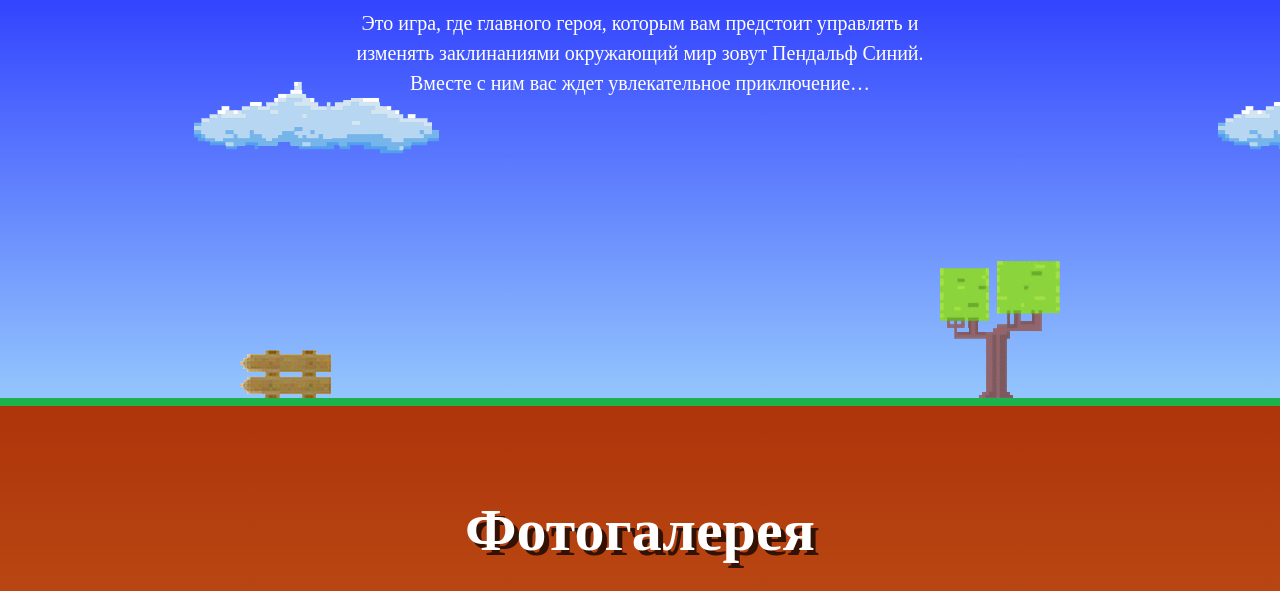
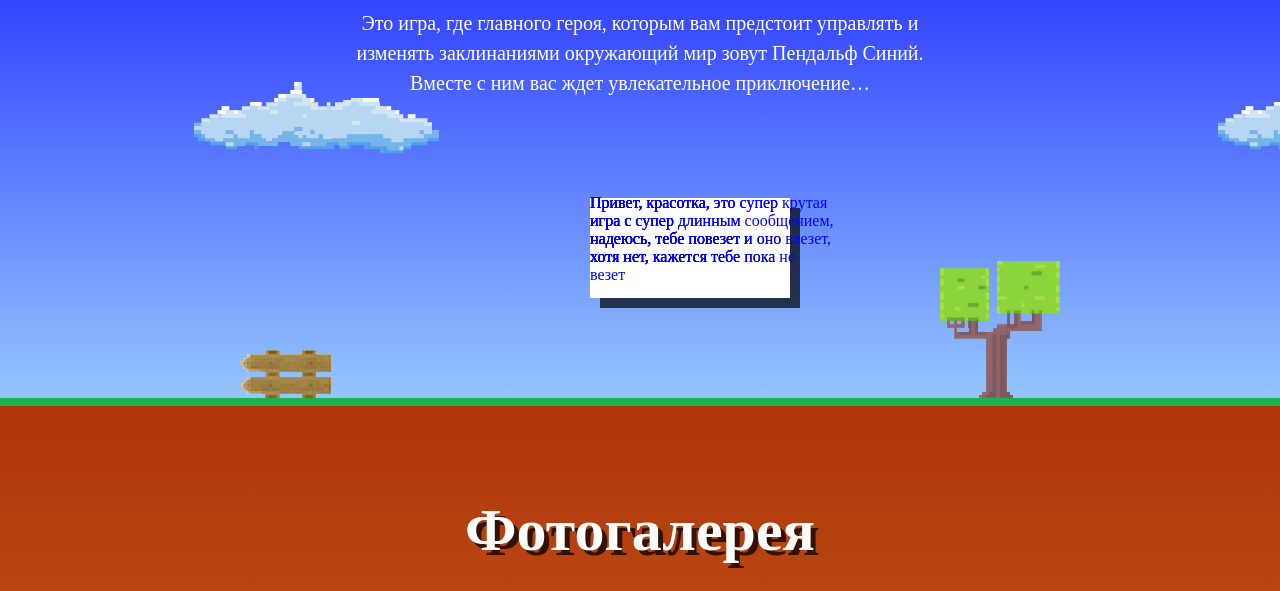
Before and after one commit to loompa/145263-code-and-magick, a website: page build/index.html in a window 1280 px wide. Shown: the part 209-800 px from the top of the page. Drawn offline with Linux system fonts and the light colour scheme; a web font is replaced by a local one.

Commit message:
my first attempt

```diff
--- a/build/index.html
+++ b/build/index.html
@@ -118,6 +118,7 @@
     </div>
   </article>
 </template>
+<canvas></canvas>
 
 <script src="js/form.js"></script>
 <script src="js/game.js"></script>
--- a/build/js/game.js
+++ b/build/js/game.js
@@ -387,10 +387,44 @@
           break;
         case Verdict.PAUSE:
           console.log('game is on pause!');
+          this._drawRectangle('game is on pause!');
           break;
         case Verdict.INTRO:
           console.log('welcome to the game! Press Space to start');
+          this._drawRectangle('Привет, красотка, это супер крутая игра с супер длинным сообщением, надеюсь, тебе повезет и оно влезет, хотя нет, кажется тебе пока не везет');
           break;
+      }
+    },
+
+    _drawRectangle: function(message) {
+
+
+      var canvas = document.querySelector('canvas');
+      var ctx = canvas.getContext('2d');
+      var leftX = 300;
+      var leftY = 100;
+      var maxWidth = 200;
+      var maxHeight = 100;
+      ctx.fillStyle = 'rgba(0, 0, 0, 0.7)';
+      ctx.fillRect(leftX + 10, leftY + 10, maxWidth, maxHeight);
+      ctx.fillStyle = 'white';
+      ctx.fillRect(leftX, leftY, maxWidth, maxHeight);
+      ctx.fillStyle = 'blue';
+      //Буду мутить текст
+      var textX = leftX;
+      var textY = leftY;
+      var firstLine = '';
+      ctx.font = '16px PT Mono';
+      var words = message.split(" ");
+      for (var i = 0; i < words.length; i++) {
+        firstLine = firstLine + words[i] + ' ';
+        ctx.fillText(firstLine, textX, textY + 10);
+        if (ctx.measureText(firstLine).width > maxWidth) {
+          textX = leftX;
+          textY = textY + 18;
+          firstLine = '';
+        }
+
       }
     },
 
```
